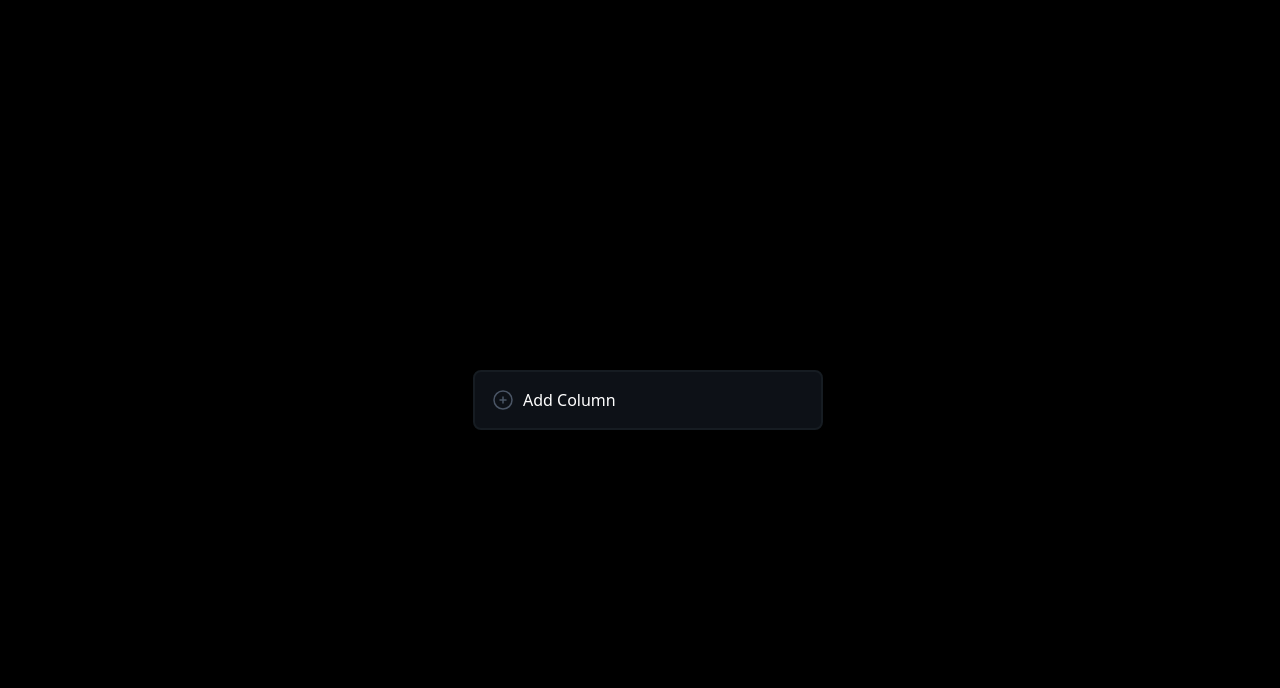
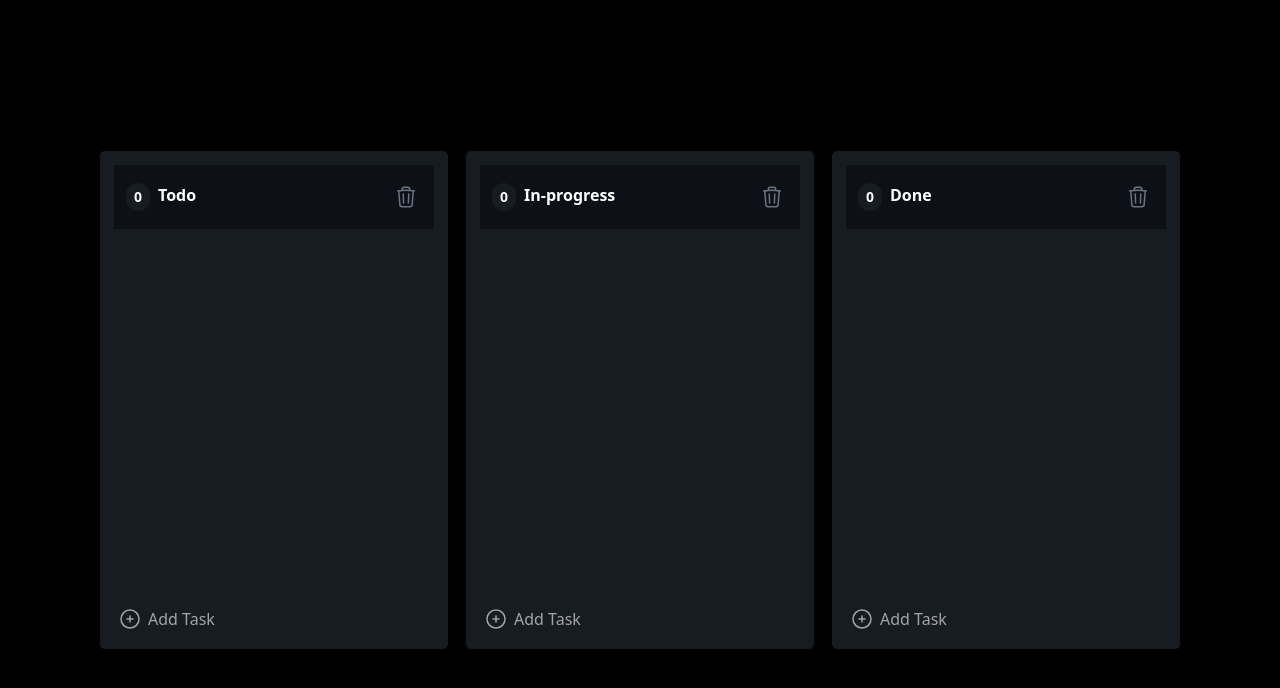
Before and after one commit to ahmedsalama0/insight-board, a Next.js app: page /tasks in a window 1280 px wide. Shown: the top 688 px of the page. Built offline with nearby package versions, Linux system fonts and the light colour scheme; what @mui/material-nextjs would draw is missing.

Commit message:
snapshot

```diff
--- /dev/null
+++ b/app/tasks/data/data.ts
@@ -0,0 +1,7 @@
+import { Column } from '../models/types.model';
+
+export const BOARD_COLUMNS: Column[] = [
+  { id: 0, title: 'Todo' },
+  { id: 1, title: 'In-progress' },
+  { id: 2, title: 'Done' },
+];
--- a/app/tasks/page.tsx
+++ b/app/tasks/page.tsx
@@ -16,13 +16,15 @@ import { arrayMove, SortableContext } from '@dnd-kit/sortable';
 import { Column, Id, Status, Task } from './models/types.model';
 import ColumnContainer from '@/app/ui/components/ColumnContainer';
 import FormDialog from '../ui/components/FormDialog';
+import { BOARD_COLUMNS } from './data/data';
 
 export default function Page() {
-  const [columns, setColumns] = useState<Column[]>([]); //operates on addition deletion of columns.
+  const [columns, setColumns] = useState<Column[]>(BOARD_COLUMNS); //operates on addition deletion of columns.
   // Column | null //in case we are dragging a col or we don't drag anything
   const [activeColumn, setActiveColumn] = useState<Column | null>(null);
   const [activeTask, setActiveTask] = useState<Task | null>(null);
   const [dialogOpened, setDialogOpened] = useState<boolean>(false);
+  const [formValue, setFormValue] = useState<any>(null);
 
   const columnsId = useMemo(() => columns.map((col) => col.id), [columns]);
 
@@ -38,8 +40,6 @@ export default function Page() {
     })
   );
 
-  if (dialogOpened) return <FormDialog />;
-
   return (
     <div
       className="
@@ -53,6 +53,7 @@ export default function Page() {
     px-[40px]
     "
     >
+      {dialogOpened && <FormDialog setFormValue={setFormValue} />}
       {/* we added the sensor to activate the delete button
       since it is not working as the dndContext can't differentiate between delete click and drag click
       */}
@@ -69,8 +70,8 @@ export default function Page() {
               <ColumnContainer
                 key={col.id}
                 column={col}
-                updateColumnTitle={updateColumnTitle}
-                deleteColumn={deleteColumn}
+                // updateColumnTitle={updateColumnTitle}
+                // deleteColumn={deleteColumn}
                 createTask={createTask}
                 updateTask={updateTask}
                 deleteTask={deleteTask}
@@ -79,61 +80,14 @@ export default function Page() {
             ))}
           </div>
           {/* {   </SortableContext>} */}
-          <button
-            onClick={() => {
-              createNewColumn();
-            }}
-            className="
-             h-[60px]
-      w-[350px]
-      min-w-[350px]
-      cursor-pointer
-      rounded-lg
-      bg-main-700
-      border-2
-      border-column-700
-      p-4
-      ring-rose-500
-      hover:ring-2
-      flex
-      gap-2
-       stroke-gray-600
-            "
-          >
-            <PlusIcon />
-            Add Column
-          </button>
         </div>
-
-        {/* {createPortal(
-          <DragOverlay>
-            {activeColumn && (
-              <ColumnContainer
-                column={activeColumn}
-                updateColumnTitle={updateColumnTitle}
-                deleteColumn={deleteColumn}
-                createTask={createTask}
-                deleteTask={deleteTask}
-                updateTask={updateTask}
-                tasks={tasks.filter(
-                  (task) => task.columnId === activeColumn.id
-                )}
-              />
-            )}
-            {activeTask && (
-              <TaskCard
-                task={activeTask}
-                deleteTask={deleteTask}
-                updateTask={updateTask}
-              />
-            )}
-          </DragOverlay>,
-          window.document.body
-        )} */}
       </DndContext>
     </div>
   );
 
+  function formSubmitHandler() {}
+
+  //should be called after the form data is submitted
   function createTask(columnId: Id): void {
     setDialogOpened(true);
     console.log('Form opened!!!');
@@ -143,7 +97,8 @@ export default function Page() {
       content: `Task ${tasks.length + 1}`,
       status: returnColumnStatus(+columnId),
     };
-
+    console.log('TASK DATA');
+    console.log(formValue);
     setTasks([...tasks, newTask]);
   }
 
@@ -160,31 +115,31 @@ export default function Page() {
     setTasks([...newTasks]);
   }
 
-  function createNewColumn() {
-    const columnsLength = columnsId.length;
-    const columnToAdd: Column = {
-      id: columnsLength < 3 ? columnsLength : generateId(),
-      title: `Column ${columns.length + 1}`,
-    };
+  // function createNewColumn() {
+  //   const columnsLength = columnsId.length;
+  //   const columnToAdd: Column = {
+  //     id: columnsLength < 3 ? columnsLength : generateId(),
+  //     title: `Column ${columns.length + 1}`,
+  //   };
 
-    setColumns([...columns, columnToAdd]);
-  }
+  //   setColumns([...columns, columnToAdd]);
+  // }
 
-  function deleteColumn(id: Id): void {
-    const filteredColumns = columns.filter((col) => col.id !== id);
-    //when we delete a column, we also delete tasks bounded to it.
-    const newTasks = tasks.filter((t) => t.columnId !== id);
-    setColumns(filteredColumns);
-    setTasks(newTasks);
-  }
+  // function deleteColumn(id: Id): void {
+  //   const filteredColumns = columns.filter((col) => col.id !== id);
+  //   //when we delete a column, we also delete tasks bounded to it.
+  //   const newTasks = tasks.filter((t) => t.columnId !== id);
+  //   setColumns(filteredColumns);
+  //   setTasks(newTasks);
+  // }
 
-  function updateColumnTitle(id: Id, title: string) {
-    const newColumns = columns.map((col) => {
-      if (col.id !== id) return col;
-      return { ...col, title };
-    });
-    setColumns(newColumns);
-  }
+  // function updateColumnTitle(id: Id, title: string) {
+  //   const newColumns = columns.map((col) => {
+  //     if (col.id !== id) return col;
+  //     return { ...col, title };
+  //   });
+  //   setColumns(newColumns);
+  // }
 
   function onDragStart(event: DragStartEvent) {
     console.log(`DRAG START ${event}`, event);
--- a/app/ui/components/ColumnContainer.tsx
+++ b/app/ui/components/ColumnContainer.tsx
@@ -11,16 +11,16 @@ import TaskCard from './TaskCard';
 // }
 function ColumnContainer({
   column,
-  deleteColumn,
-  updateColumnTitle,
+  //deleteColumn,
+  //updateColumnTitle,
   createTask,
   updateTask,
   deleteTask,
   tasks,
 }: {
   column: Column;
-  deleteColumn(id: Id): void; //function declaration
-  updateColumnTitle: (id: Id, title: string) => void;
+  //deleteColumn(id: Id): void; //function declaration
+  //updateColumnTitle: (id: Id, title: string) => void;
   createTask: (columnId: Id) => void; //arrow fn
   updateTask(id: Id, content: string): void;
   deleteTask(id: Id): void;
@@ -92,7 +92,7 @@ function ColumnContainer({
         {...attributes}
         {...listeners}
         onClick={() => {
-          setEditMode(true);
+          //setEditMode(true);
         }}
         className="
            bg-main-700
@@ -131,12 +131,14 @@ function ColumnContainer({
             0
           </div>
           {!editMode && column.title}
-          {editMode && (
+          {/* {editMode && (
             <input
               className="
             bg-black focus:border-rose-500 border rounded outline-none px-2"
               value={column.title}
-              onChange={(e) => updateColumnTitle(column.id, e.target.value)}
+              onChange={(e) => {
+                //updateColumnTitle(column.id, e.target.value)
+              }}
               autoFocus
               onBlur={() => setEditMode(false)}
               onKeyDown={(e) => {
@@ -144,11 +146,11 @@ function ColumnContainer({
                 setEditMode(false);
               }}
             />
-          )}
+          )} */}
         </div>
         <button
           onClick={() => {
-            deleteColumn(column.id);
+            //deleteColumn(column.id);
           }}
           className="
                     stroke-gray-500
--- a/app/ui/components/FormDialog.tsx
+++ b/app/ui/components/FormDialog.tsx
@@ -1,3 +1,4 @@
+'use client';
 import * as React from 'react';
 import Button from '@mui/material/Button';
 import TextField from '@mui/material/TextField';
@@ -7,9 +8,14 @@ import DialogContent from '@mui/material/DialogContent';
 import DialogContentText from '@mui/material/DialogContentText';
 import DialogTitle from '@mui/material/DialogTitle';
 import FormInputSelect from './FormInputSelect';
+import { Margin } from '@mui/icons-material';
 
 //btnTitle, action
-export default function FormDialog() {
+export default function FormDialog({
+  setFormValue,
+}: {
+  setFormValue: React.Dispatch<any>;
+}) {
   const [open, setOpen] = React.useState(false);
 
   const handleClickOpen = () => {
@@ -24,8 +30,10 @@ export default function FormDialog() {
     event.preventDefault();
     const formData = new FormData(event.currentTarget);
     const formJson = Object.fromEntries((formData as any).entries());
-    const email = formJson.email;
-    console.log(email);
+    //const email = formJson.email;
+    console.log(formData);
+    console.log(formJson);
+    setFormValue(formJson);
     handleClose();
   };
 
@@ -45,27 +53,42 @@ export default function FormDialog() {
               autoFocus
               required
               margin="dense"
+              id="title"
+              name="title"
+              label="title"
+              type="text"
+              fullWidth
+              variant="standard"
+              sx={{ marginBottom: '10px' }}
+            />
+            <TextField
+              autoFocus
+              required
+              margin="dense"
               id="description"
               name="description"
               label="description"
               type="text"
               fullWidth
               variant="standard"
+              sx={{ marginBottom: '10px' }}
             />
             <FormInputSelect
               options={['todo', 'in-progress', 'done']}
               title="Status"
+              name="status"
             />
             <FormInputSelect
-              options={['todo', 'in-progress', 'done']}
-              title="Status"
+              options={['low', 'medium', 'high']}
+              title="Priority"
+              name="priority"
             />
           </form>
         </DialogContent>
         <DialogActions>
           <Button onClick={handleClose}>Cancel</Button>
           <Button type="submit" form="subscription-form">
-            Subscribe
+            Save
           </Button>
         </DialogActions>
       </Dialog>
--- a/app/ui/components/FormInputSelect.tsx
+++ b/app/ui/components/FormInputSelect.tsx
@@ -8,9 +8,11 @@ import Select, { SelectChangeEvent } from '@mui/material/Select';
 export default function FormInputSelect({
   title,
   options,
+  name,
 }: {
   title: string;
   options: string[];
+  name: string;
 }) {
   const [age, setAge] = React.useState('');
 
@@ -19,12 +21,14 @@ export default function FormInputSelect({
   };
 
   return (
-    <Box sx={{ minWidth: 120 }}>
+    <Box sx={{ minWidth: 120, marginBottom: '10px' }}>
       <FormControl fullWidth>
         <InputLabel id="demo-simple-select-label">{title}</InputLabel>
         <Select
+          required
           labelId="demo-simple-select-label"
           id="demo-simple-select"
+          name={name}
           value={age}
           label="Age"
           onChange={handleChange}
```
